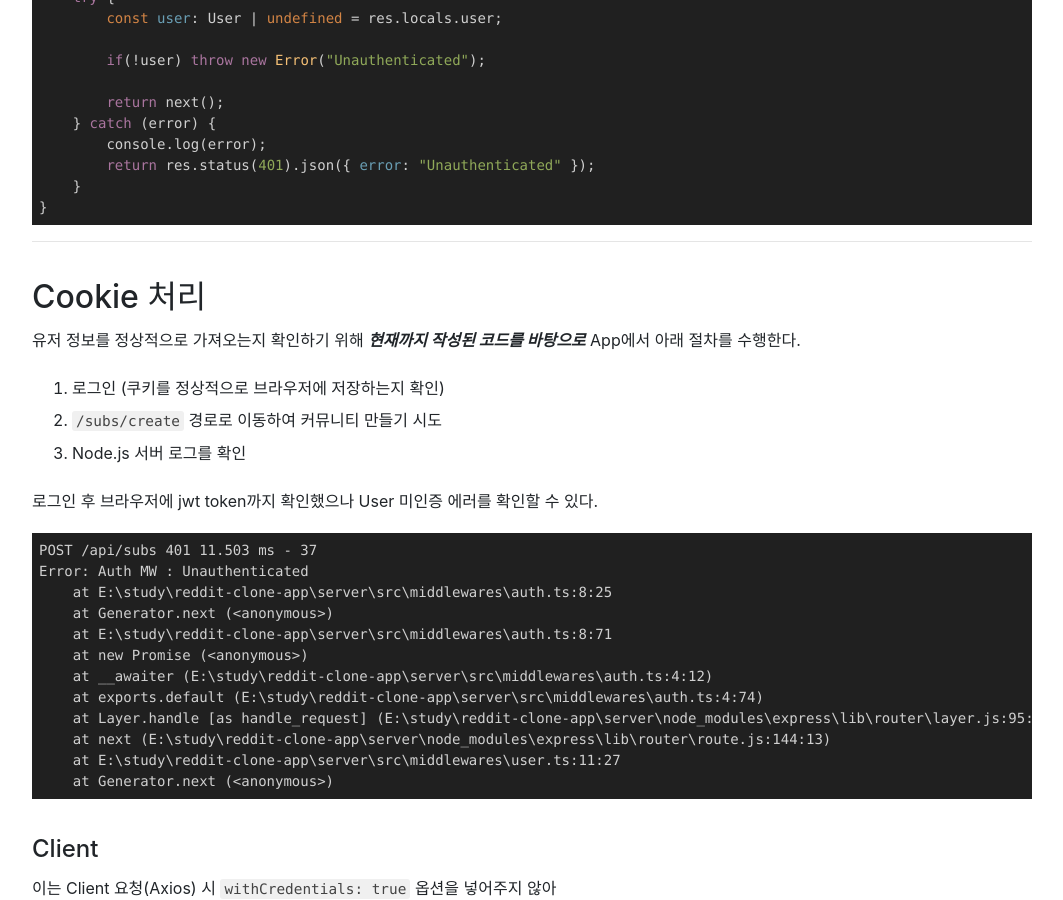
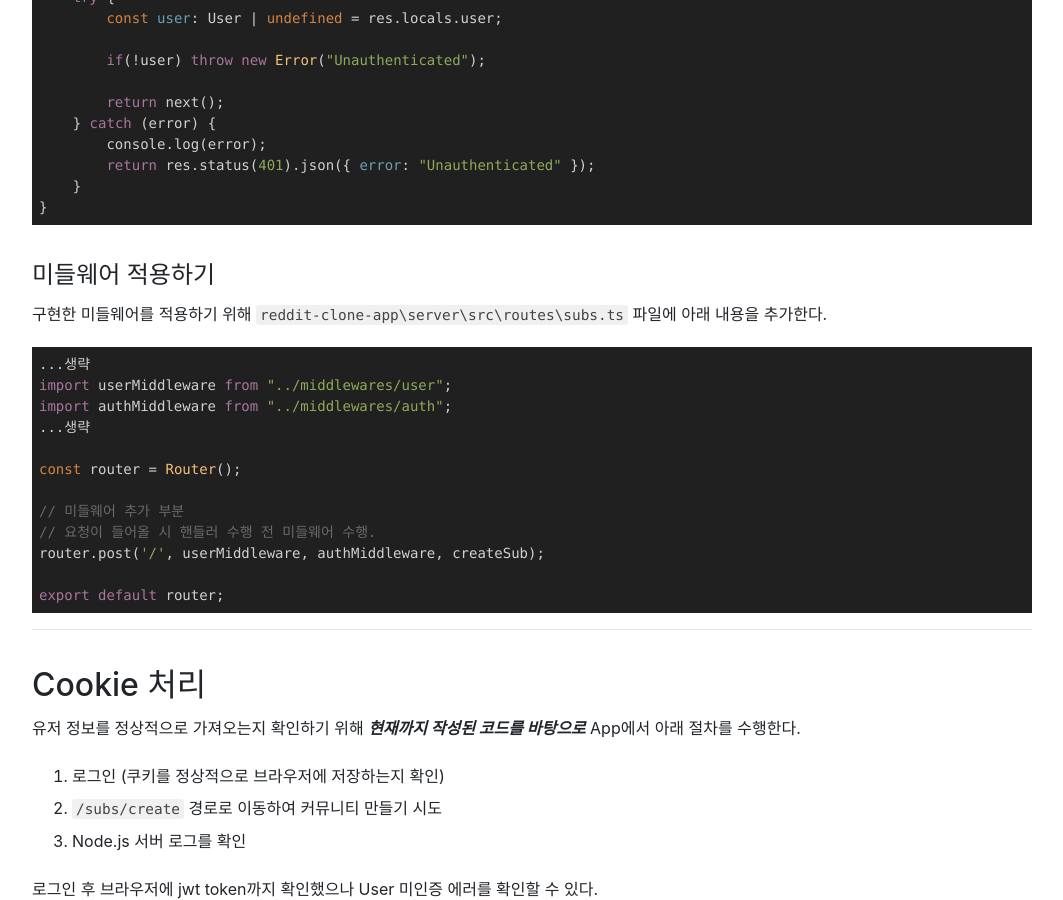
Before and after one commit to StdRunner/StdRunner.github.io, a Jekyll site: the page built from _posts/a1-clone-reddit/section5/2022-10-19-a2-gen-comm-function.md, in a window 1280 px wide and 900 px high, scrolled down 4421 px. Shown: the whole window, without its empty margins (108-1171 px from the left). Built offline with Jekyll 4.4.1, drawn with Linux system fonts in a browser that asks for light colours; nearby versions of some CDN libraries; comment, search, counter and statistics services are not loaded.

Commit message:
- 포스팅 수정 : get-comm-function

````diff
--- a/_posts/a1-clone-reddit/section5/2022-10-19-a2-gen-comm-function.md
+++ b/_posts/a1-clone-reddit/section5/2022-10-19-a2-gen-comm-function.md
@@ -202,6 +202,23 @@ export default async (req: Request, res: Response, next: NextFunction) => {
 }
 ```
 
+#### 미들웨어 적용하기
+구현한 미들웨어를 적용하기 위해 `reddit-clone-app\server\src\routes\subs.ts` 파일에 아래 내용을 추가한다.
+```typescript
+...생략
+import userMiddleware from "../middlewares/user";
+import authMiddleware from "../middlewares/auth";
+...생략
+
+const router = Router();
+
+// 미들웨어 추가 부분
+// 요청이 들어올 시 핸들러 수행 전 미들웨어 수행.
+router.post('/', userMiddleware, authMiddleware, createSub);
+
+export default router;
+```
+
 - - -
 
 ## Cookie 처리
````
